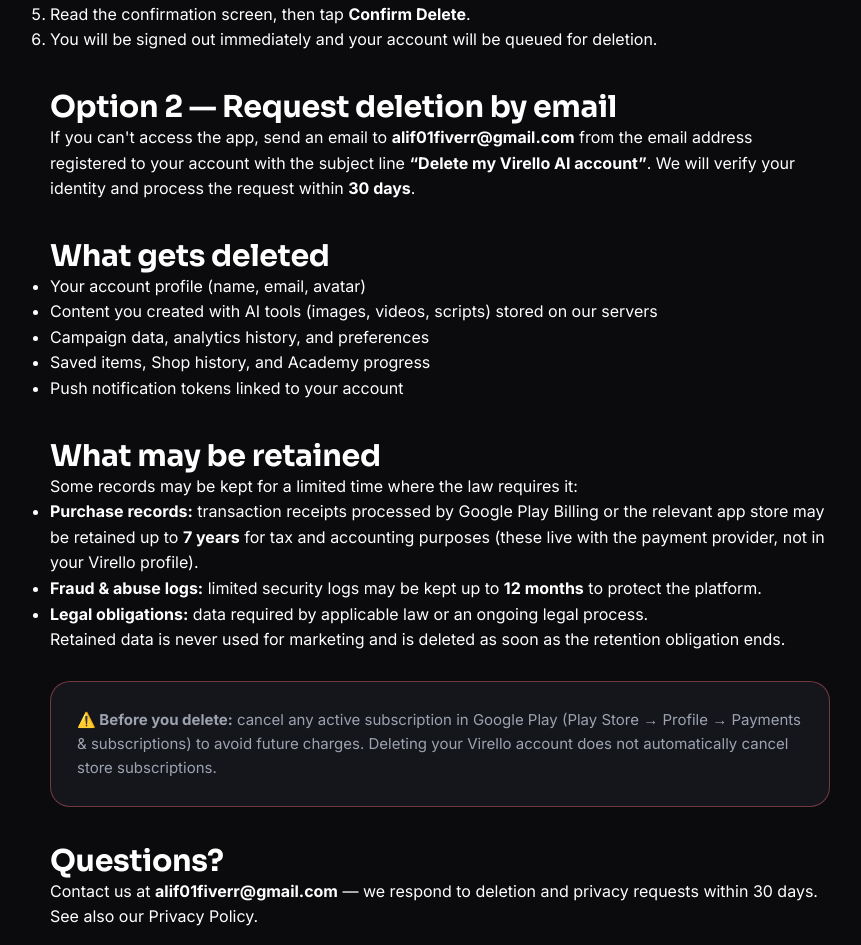
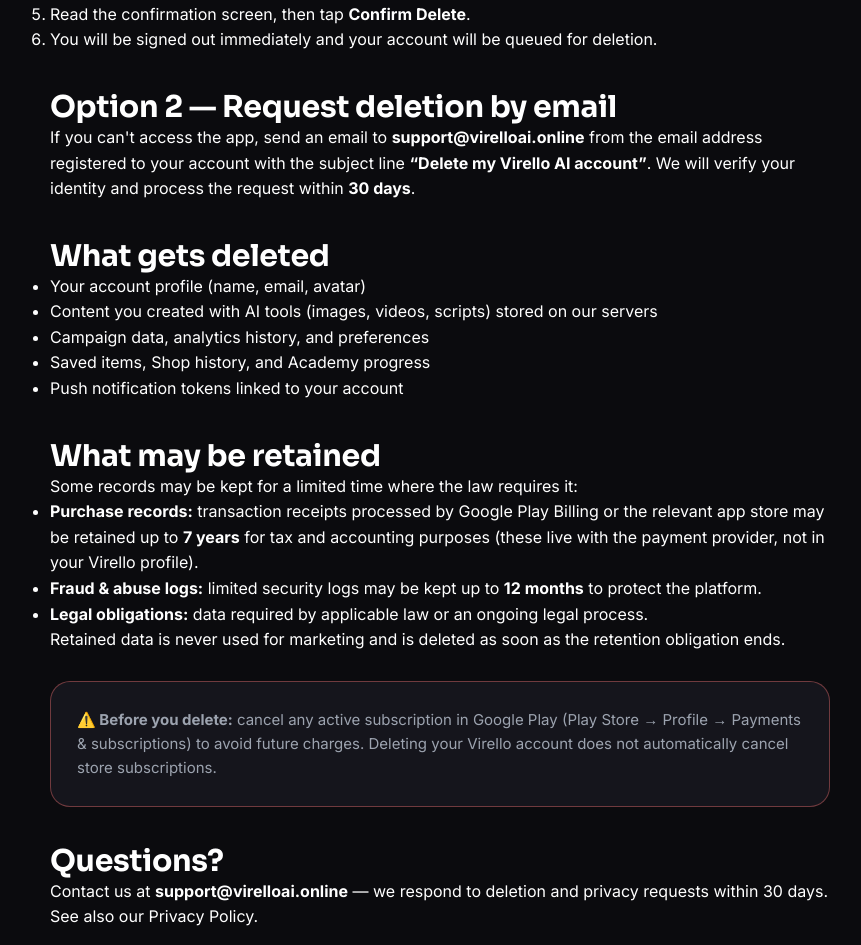
Before and after one commit to salmanbhutta001/Virello-Ai, a Next.js app in the folder apps/web/: page /delete-account in a window 1280 px wide. Shown: the part 727-1672 px from the top of the page, without its empty margins (200-1061 px from the left). Built offline with nearby package versions, Linux system fonts and the light colour scheme; no server answers.

Commit message:
web: support email is now support@virelloai.online (was alif01fiverr@gmail.com; contact page was privacy@)

```diff
--- a/apps/web/src/app/contact/ContactForm.tsx
+++ b/apps/web/src/app/contact/ContactForm.tsx
@@ -3,7 +3,7 @@
 import { useState } from 'react';
 import type { FormEvent } from 'react';
 
-const CONTACT_EMAIL = 'privacy@virelloai.online';
+const CONTACT_EMAIL = 'support@virelloai.online';
 
 const CATEGORIES = [
   'General question',
--- a/apps/web/src/app/contact/page.tsx
+++ b/apps/web/src/app/contact/page.tsx
@@ -71,10 +71,10 @@ export default function ContactPage() {
                 <p style={{ marginTop: 12 }}>
                   Email us at{' '}
                   <a
-                    href="mailto:privacy@virelloai.online"
+                    href="mailto:support@virelloai.online"
                     style={{ color: 'var(--pink)', fontWeight: 600 }}
                   >
-                    privacy@virelloai.online
+                    support@virelloai.online
                   </a>
                 </p>
                 <a
--- a/apps/web/src/app/delete-account/page.tsx
+++ b/apps/web/src/app/delete-account/page.tsx
@@ -62,8 +62,8 @@ export default function DeleteAccountPage() {
           <p>
             If you can&apos;t access the app, send an email to{' '}
             <strong>
-              <a href="mailto:alif01fiverr@gmail.com">
-                alif01fiverr@gmail.com
+              <a href="mailto:support@virelloai.online">
+                support@virelloai.online
               </a>
             </strong>{' '}
             from the email address registered to your account with the subject
@@ -134,8 +134,8 @@ export default function DeleteAccountPage() {
           <p>
             Contact us at{' '}
             <strong>
-              <a href="mailto:alif01fiverr@gmail.com">
-                alif01fiverr@gmail.com
+              <a href="mailto:support@virelloai.online">
+                support@virelloai.online
               </a>
             </strong>{' '}
             — we respond to deletion and privacy requests within 30 days.
--- a/apps/web/src/app/privacy/page.tsx
+++ b/apps/web/src/app/privacy/page.tsx
@@ -146,8 +146,8 @@ export default function PrivacyPage() {
           <p>
             For privacy questions or data requests:{' '}
             <strong>
-              <a href="mailto:alif01fiverr@gmail.com">
-                alif01fiverr@gmail.com
+              <a href="mailto:support@virelloai.online">
+                support@virelloai.online
               </a>
             </strong>
           </p>
--- a/apps/web/src/app/terms/page.tsx
+++ b/apps/web/src/app/terms/page.tsx
@@ -209,8 +209,8 @@ export default function TermsPage() {
           <p>
             Questions about these Terms:{' '}
             <strong>
-              <a href="mailto:alif01fiverr@gmail.com">
-                alif01fiverr@gmail.com
+              <a href="mailto:support@virelloai.online">
+                support@virelloai.online
               </a>
             </strong>
           </p>
```
Also changed, not shown: 1 other file (tests, documents, lock files or other folders).
